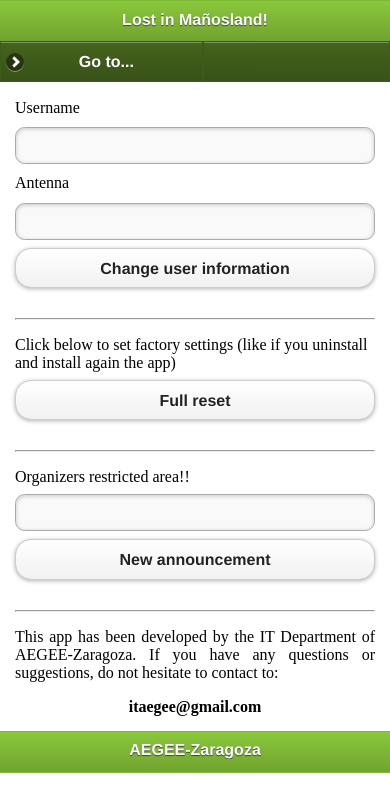
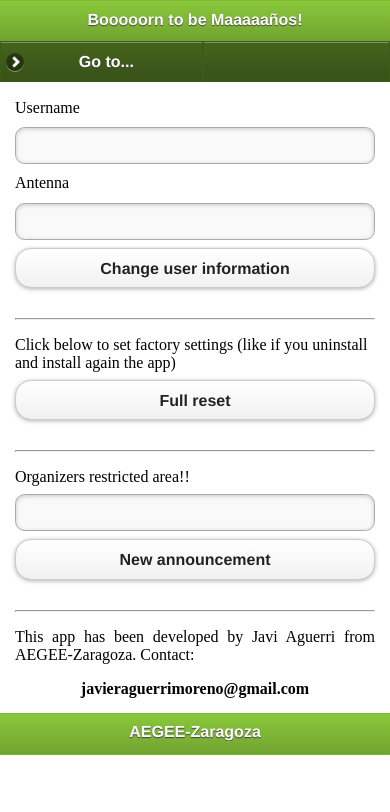
Before and after one commit to RBlume/BornToBeManos, a plain HTML site: page www/lost_manosland_03_options.html in a window 390 px wide. Drawn offline with Linux system fonts and the light colour scheme; some packages are replaced by stand-ins of ours; a script that the page names is missing.

Commit message:
git ignore and basic changes HTML

```diff
--- a/www/lost_manosland_00_index.js
+++ b/www/lost_manosland_00_index.js
@@ -10,7 +10,7 @@
 		where_clause=false;
 		SQLite_extract_full(table0_name,table0_columns,where_clause,on_success,on_empty,on_error);
 		function on_success(extracted_info_array,extracted_indexes,extracted_info_obj){
-			load_page_time(page05,2);
+			load_page_time(page02,2);
 		}
 		function on_empty(){
 			load_page_time(page01,2);
--- a/www/lost_manosland_03_options.html
+++ b/www/lost_manosland_03_options.html
@@ -25,7 +25,7 @@
 
 			<div data-role="header" data-theme="">
 				<h1>
-					Lost in Mañosland!
+					Booooorn to be Maaaaaños!
 				</h1>
 				<div class="ui-grid-f">
 					<div class="ui-block-a">
@@ -58,9 +58,9 @@
 				<button id="id03_newannouncement" name="03_03_newannouncement" value="New announcement"></button>
 				<hr style="margin-top: 30px; margin-bottom: 16px;">
 				<div style="text-align: justify">
-				This app has been developed by the IT Department of AEGEE-Zaragoza. If you have any questions or suggestions, do not hesitate to contact to:
+				This app has been developed by Javi Aguerri from AEGEE-Zaragoza. Contact:
 				</div>
-				<div style="font-weight: bold; text-align: center; margin-top: 16px">itaegee@gmail.com</div>
+				<div style="font-weight: bold; text-align: center; margin-top: 16px">javieraguerrimoreno@gmail.com</div>
 			</div><!-- /content -->
 
 			<div data-role="footer" data-theme="">
```
Also changed, not shown: www/lost_manosland_00_index.html (+1 -1 lines), www/lost_manosland_01_setup.html (+3 -3 lines), www/lost_manosland_02_gossipbox.html (+2 -1 lines), www/lost_manosland_04_newgossip.html (+1 -1 lines), www/lost_manosland_05_announcements.html (+1 -1 lines), 1 other file.
